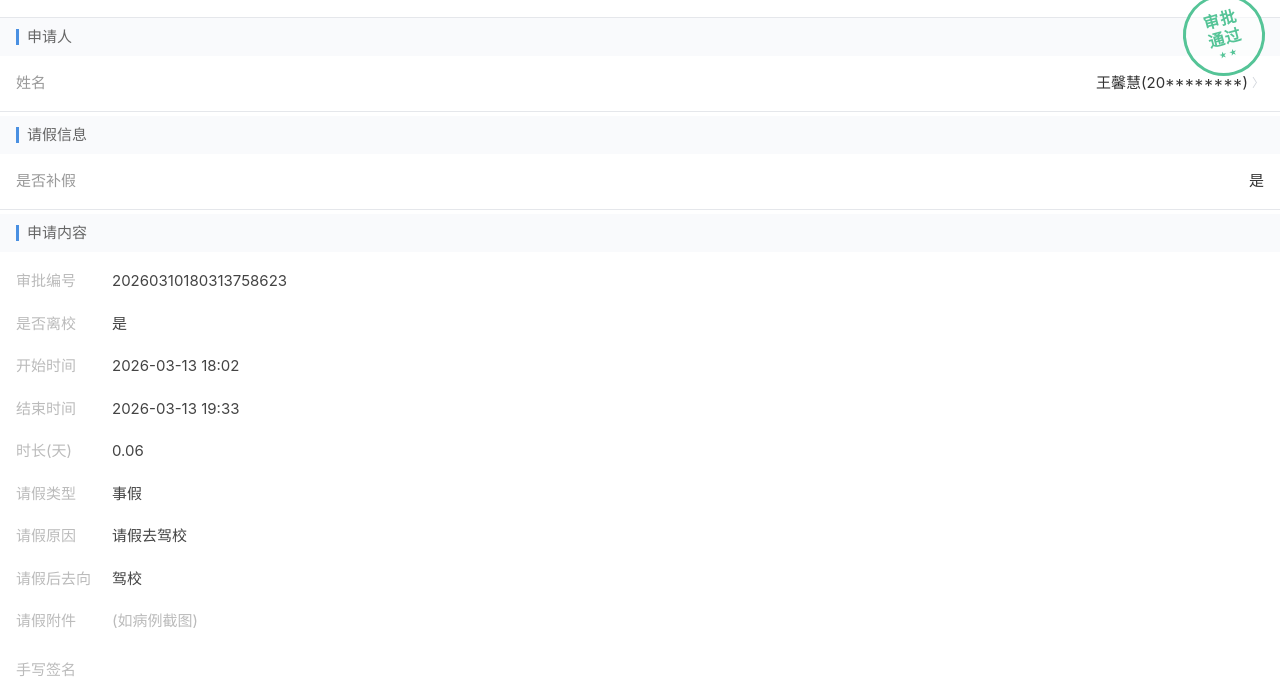
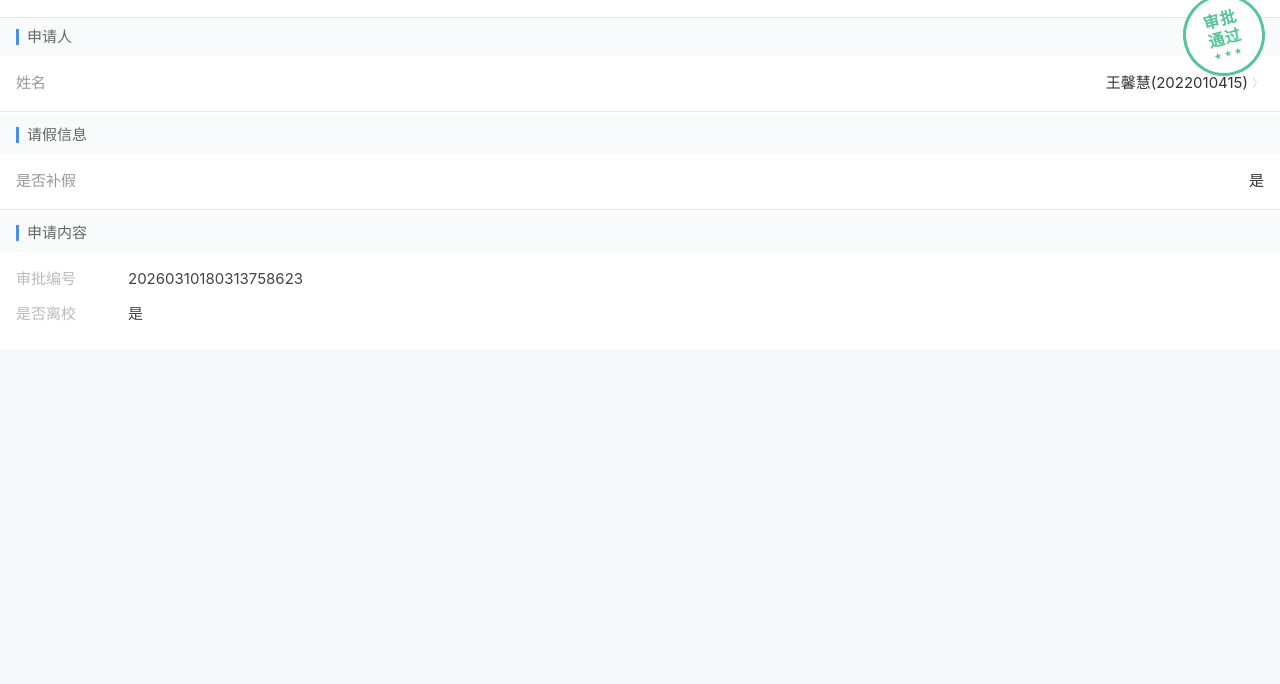
Before and after one commit to jianfengmail/qingjia, a plain HTML site: page index.html in a window 1280 px wide. Shown: the part 112-796 px from the top of the page. Drawn offline with nearby package versions, Linux system fonts and the light colour scheme.

Commit message:
Update index.html

```diff
--- a/index.html
+++ b/index.html
@@ -9,15 +9,12 @@
         body {
             background-color: #f6f8fa;
             font-family: -apple-system, BlinkMacSystemFont, "PingFang SC", "Helvetica Neue", Arial, sans-serif;
-            -webkit-tap-highlight-color: transparent;
         }
-        /* 还原审批通过印章 */
         .stamp-container {
             position: absolute;
             top: 45px;
             right: 15px;
             z-index: 10;
-            pointer-events: none;
         }
         .stamp {
             width: 82px;
@@ -31,23 +28,10 @@
             justify-content: center;
             font-weight: 900;
             transform: rotate(-15deg);
-            background: rgba(255, 255, 255, 0.6);
-            position: relative;
+            background: rgba(255, 255, 255, 0.8);
         }
-        .stamp::after {
-            content: "★★";
-            font-size: 8px;
-            letter-spacing: 2px;
-        }
-        .stamp-text {
-            font-size: 16px;
-            line-height: 1.2;
-            letter-spacing: 1px;
-        }
-        /* 虚线效果 */
-        .dashed-border {
-            border-bottom: 1px dashed #e5e7eb;
-        }
+        .stamp-text { font-size: 16px; line-height: 1.2; letter-spacing: 1px; }
+        .stamp-stars { font-size: 8px; letter-spacing: 2px; }
     </style>
 </head>
 <body class="text-[15px]">
@@ -63,7 +47,7 @@
         <div class="text-xl font-bold italic">···</div>
     </div>
 
-    <div class="relative bg-white shadow-sm">
+    <div class="relative bg-white">
         <div class="py-5 text-center border-b">
             <h2 class="text-lg font-normal text-gray-800">王馨慧的请假</h2>
         </div>
@@ -72,6 +56,7 @@
             <div class="stamp">
                 <div class="stamp-text">审批</div>
                 <div class="stamp-text">通过</div>
+                <div class="stamp-stars">★★★</div>
             </div>
         </div>
 
@@ -82,8 +67,8 @@
         <div class="px-4 py-4 flex justify-between items-center bg-white border-b">
             <span class="text-[#999]">姓名</span>
             <div class="flex items-center text-[#333]">
-                <span>王馨慧(20********)</span>
-                <span class="ml-1 text-gray-300 text-xs">〉</span>
+                <span>王馨慧(2022010415)</span>
+                <span class="ml-1 text-gray-300 text-xs font-serif">〉</span>
             </div>
         </div>
 
@@ -101,66 +86,12 @@
             <span class="text-[#666] font-medium">申请内容</span>
         </div>
 
-        <div class="bg-white px-4 py-2 pb-6">
-            <div class="flex py-2.5">
-                <span class="text-[#bbb] w-24 flex-shrink-0">审批编号</span>
+        <div class="bg-white px-4 py-2 pb-6 space-y-3">
+            <div class="flex pt-2">
+                <span class="text-[#bbb] w-28 flex-shrink-0">审批编号</span>
                 <span class="text-[#444]">20260310180313758623</span>
             </div>
-            <div class="flex py-2.5">
-                <span class="text-[#bbb] w-24 flex-shrink-0">是否离校</span>
+            <div class="flex">
+                <span class="text-[#bbb] w-28 flex-shrink-0">是否离校</span>
                 <span class="text-[#444]">是</span>
             </div>
-            <div class="flex py-2.5">
-                <span class="text-[#bbb] w-24 flex-shrink-0">开始时间</span>
-                <span id="startTime" class="text-[#444]">2026-03-10 18:02</span>
-            </div>
-            <div class="flex py-2.5">
-                <span class="text-[#bbb] w-24 flex-shrink-0">结束时间</span>
-                <span id="endTime" class="text-[#444]">2026-03-10 19:33</span>
-            </div>
-            <div class="flex py-2.5">
-                <span class="text-[#bbb] w-24 flex-shrink-0">时长(天)</span>
-                <span class="text-[#444]">0.06</span>
-            </div>
-            <div class="flex py-2.5">
-                <span class="text-[#bbb] w-24 flex-shrink-0">请假类型</span>
-                <span class="text-[#444]">事假</span>
-            </div>
-            <div class="flex py-2.5">
-                <span class="text-[#bbb] w-24 flex-shrink-0">请假原因</span>
-                <span class="text-[#444]">请假去驾校</span>
-            </div>
-            <div class="flex py-2.5">
-                <span class="text-[#bbb] w-24 flex-shrink-0">请假后去向</span>
-                <span class="text-[#444]">驾校</span>
-            </div>
-            <div class="flex py-2.5">
-                <span class="text-[#bbb] w-24 flex-shrink-0">请假附件</span>
-                <span class="text-[#bbb]">(如病例截图)</span>
-            </div>
-            <div class="mt-4">
-                <div class="text-[#bbb] mb-2">手写签名</div>
-                <div class="flex items-center">
-                   <span style="font-family: 'STKaiti', 'KaiTi', '楷体', serif;" class="text-4xl font-bold ml-4 -rotate-3">王馨慧</span>
-                </div>
-            </div>
-        </div>
-    </div>
-
-    <div class="mt-8 mb-10 text-center">
-        <a href="#" class="text-[#4a90e2] text-sm">转发审批表单</a>
-    </div>
-
-    <script>
-        // 自动更新时间逻辑：设置为打开网页当天的日期
-        const now = new Date();
-        const y = now.getFullYear();
-        const m = String(now.getMonth() + 1).padStart(2, '0');
-        const d = String(now.getDate()).padStart(2, '0');
-
-        // 这里的具体小时分钟可以根据需要修改
-        document.getElementById('startTime').innerText = `${y}-${m}-${d} 18:02`;
-        document.getElementById('endTime').innerText = `${y}-${m}-${d} 19:33`;
-    </script>
-</body>
-</html>
```
